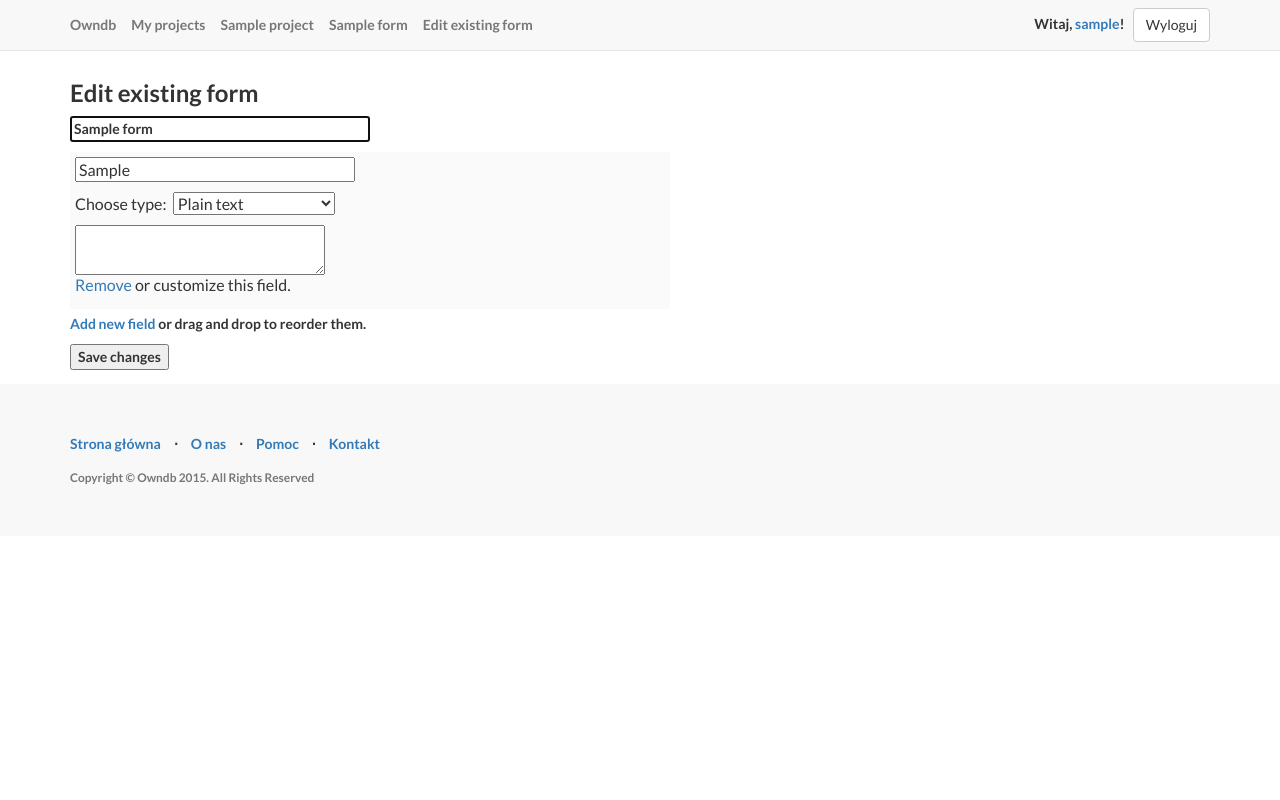
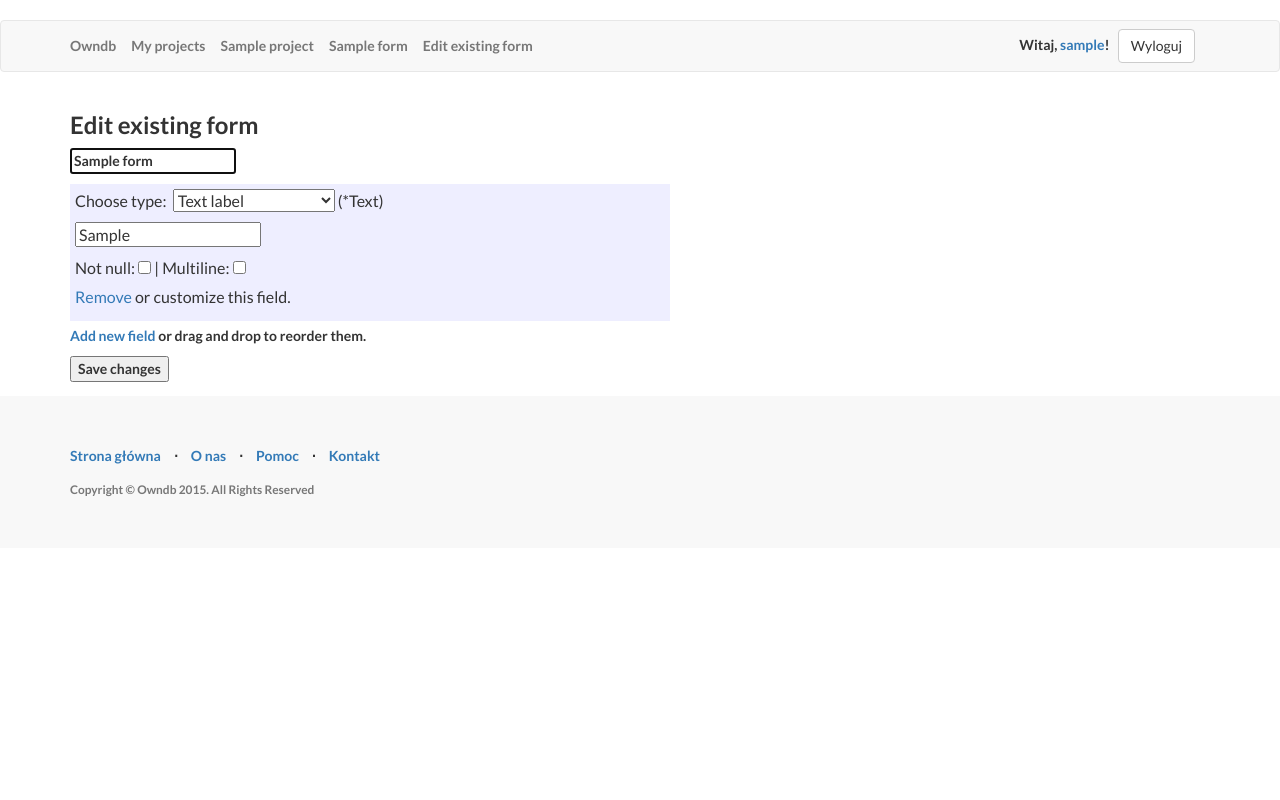
Before and after one commit to kmarud/owndb, a Django app: page /store/1/1/edit in a window 1280 px wide. Run offline with Django 3.2, Linux system fonts and the light colour scheme; a user stored in the database is signed in; data comes from the database, SQL or seed files in the repository; tables that the repository leaves empty hold one stand-in row (values such as "Sample post"); some libraries are stand-ins or nearby versions.

Commit message:
Improvements.

```diff
--- a/static/css/owndb-1.0.css
+++ b/static/css/owndb-1.0.css
@@ -2,18 +2,6 @@
  * Owndb additional css file.
  *
  */
-
-body {
-	padding-top: 40px;
-}
-
-input#form_name {
-	width:300px;
-}
-
-input.field_name {
-	width:280px;
-}
 
 table#fields_wrapper, table#fields_render {
 	border-bottom:10px;
@@ -21,13 +9,13 @@ table#fields_wrapper, table#fields_render {
 }
 
 td.field_cell, td.field_render {
-	background-color:#fafafa;
+	background-color:#eef;
 	padding:5px;
 	border-bottom:5px solid #fff;
 	width:600px;
 }
 
-#add_field, .remove_field, .add_option, .add_checkbox, .remove_option {
+#add_field, .remove_field, .add_choice, .add_checkbox, .remove_option {
 	cursor:pointer;
 }
 
@@ -48,3 +36,9 @@ ul.options_block {
 	left:0px;
 	z-index:2000;
 }
+
+p.textlabel {
+	font-size:18px;
+	padding-top:10px;
+	color:#789"
+}
--- a/static/js/owndb-1.0.js
+++ b/static/js/owndb-1.0.js
@@ -3,35 +3,24 @@
  *
  */
 
-var text_settings = '\
-	<p>Not null: <input class="notnull" type="checkbox" /> | Multiline: <input class="multiline" type="checkbox" /></p>';
+var field_name = '<p><input class="field_name" type="text" placeholder=" set field name" required /></p>';
+var field_name_label = '<p><input class="field_name" type="hidden" value="label" /></p>';
 
-var number_settings = '\
-	<p>Not null: <input class="notnull" type="checkbox" /> | Natural values: <input class="natural" type="checkbox" /></p>'
-
-var choice_settings = '\
-	<p><a class="add_option">Add option</a></p>\
-	<ul class="options_block"></ul>';
-
-var checkbox_settings = '\
-	<p><a class="add_checkbox">Add option</a></p>\
-	<ul class="options_block"></ul>';
-
-var picture_settings = '<p><input class="picture" type="file" accept=".png,.gif,.jpg,.jpeg" /></p>';
-var file_settings = '<p><input class="file" type="file" /></p>';
-var connection_settings = '\
-	<p>Select form and field:&nbsp;\
-		<select class="connection_form"></select>&nbsp;\
-		<select class="connection_field"></select>\
-	</p>';
-var labeltext_settings = '<p><input class="label_text" type="text" placeholder=" set label text" /></p>';
-var labelimage_settings = '<p><input class="label_image" type="file" accept=".png,.gif,.jpg,.jpeg" /></p>';
+var text_settings = field_name + '<p>Not null: <input class="notnull" type="checkbox" /> | Multiline: <input class="multiline" type="checkbox" /></p>';
+var number_settings = field_name + '<p>Not null: <input class="notnull" type="checkbox" /> | Natural values: <input class="natural" type="checkbox" /></p>'
+var choice_settings = field_name + '<p><a class="add_choice">Add option</a></p><ul class="options_block"></ul>';
+var checkbox_settings = field_name + '<p><a class="add_checkbox">Add option</a></p><ul class="options_block"></ul>';
+var image_settings = field_name + '<p><input class="image" type="file" accept=".png,.gif,.jpg,.jpeg" /></p>';
+var file_settings = field_name + '<p><input class="file" type="file" /></p>';
+var connection_settings = field_name + '<p>Select form and field:&nbsp;<select class="connection_form"></select>&nbsp;<select class="connection_field"></select></p>';
+var labeltext_settings = field_name_label + '<p><input class="label_text" type="text" placeholder=" set text" /></p>';
+var labelimage_settings = field_name_label + '<p><input class="label_image" type="file" accept=".png,.gif,.jpg,.jpeg" /></p>';
 
 var choice_item = '\
 	<li>\
 		<span>\
 			<input type="radio" name="r" tabindex="-1" />&nbsp;\
-			<input class="radio_field" type="text" placeholder=" set option name" />\
+			<input class="option_item" type="text" placeholder=" option text" />\
 			<a class="remove_option">Remove</a>\
 		</span>\
 	</li>';
@@ -40,7 +29,7 @@ var checkbox_item = '\
 	<li>\
 		<span>\
 			<input type="checkbox" tabindex="-1" />&nbsp;\
-			<input class="radio_field" type="text" placeholder=" set option name" />\
+			<input class="option_item" type="text" placeholder=" option text" />\
 			<a class="remove_option">Remove</a>\
 		</span>\
 	</li>';
@@ -48,30 +37,29 @@ var checkbox_item = '\
 var field = '\
 	<tr class="field_row">\
 		<td class="field_cell">\
-			<p>\
-				<input class="field_name" type="text" placeholder=" field name" required />\
-			</p>\
 			<div class="field_settings">\
 				<p>Choose type:&nbsp;\
 					<select class="field_type">\
+						<option value="LabelText">Text label</option>\
+						<option value="LabelImage">Image label</option>\
 						<option value="Text">Plain text</option>\
 						<option value="Number">Number</option>\
 						<option value="Choice">Choice (single)</option>\
 						<option value="Checkbox">Checkbox (multiple)</option>\
-						<option value="Picture">Picture</option>\
-						<option value="File">File upload</option>\
+						<option value="Image">Image</option>\
+						<option value="File">File</option>\
 						<option value="Connection">Connection</option>\
-						<option value="LabelText">Text label</option>\
-						<option value="LabelImage">Image label</option>\
 					</select>\
 				</p>\
-				' + text_settings + '\
+				' + labeltext_settings + '\
 			</div>\
 			<p>\
 				<a class="remove_field">Remove</a> or customize this field.\
 			</p>\
 		</td>\
 	</tr>';
+
+var error = "Some error occured while sending data. Try again later.";
 
 var redirect = false;
 
@@ -84,13 +72,14 @@ $(function() {
 		$("#loading").hide();
 	});
 
+	//prevent redirection
     $(window).bind('beforeunload', function () {
         if ($(".field_cell").length > 0 && !redirect)
             return 'Unsaved data will be lost! Are you sure?';
     });
 
     //prevent accidental enter
-    $('#edit_form, #add_form, #add_forminstance').bind('keypress keydown keyup', function (e) {
+    $('#add_form, #edit_form, #add_forminstance').bind('keypress keydown keyup', function (e) {
         if (e.keyCode == 13) { e.preventDefault(); }
     });
 
@@ -116,7 +105,7 @@ $(function() {
     });
 
     //insert choice item
-    $($wrapper).on("click", ".add_option", function () {
+    $($wrapper).on("click", ".add_choice", function () {
         $(this).parent().siblings(".options_block").append(choice_item);
     });
 
@@ -152,16 +141,14 @@ $(function() {
         }
     });
 
-	//change list of fields in connection settings
+	//change field list of form in connection settings
 	$($wrapper).on("change", ".connection_form", function () {
-
-		var token = $('input[name="csrfmiddlewaretoken"]').prop('value');
 
 		$.ajax({
 			url: $(this).attr('action'),
 			method: "POST",
 			data: {
-				'csrfmiddlewaretoken': token,
+				'csrfmiddlewaretoken': $('input[name="csrfmiddlewaretoken"]').prop('value'),
 				'connection': "field",
 				'form': $(".connection_form").find('option:selected').val()
 			}
@@ -169,7 +156,7 @@ $(function() {
 			$("#add_form, #edit_form").find(".connection_field").children().remove();
 			$("#add_form, #edit_form").find(".connection_field").append(data);
 		}).fail(function () {
-			alert("Some error occured while sending data. Try again later.");
+			alert(error);
 		});
 
     });
@@ -191,22 +178,20 @@ $(function() {
 			case "Checkbox":
                 settings = checkbox_settings;
                 break;
-			case "Picture":
-                settings = picture_settings;
+			case "Image":
+                settings = image_settings;
                 break;
 			case "File":
                 settings = file_settings;
                 break;
 			case "Connection":
 
-				var token = $('input[name="csrfmiddlewaretoken"]').prop('value');
-
 				$.ajax({
 					url: $(this).attr('action'),
 					method: "POST",
 					data: {
-						'csrfmiddlewaretoken': token,
-						'connection': "true"
+						'csrfmiddlewaretoken': $('input[name="csrfmiddlewaretoken"]').prop('value'),
+						'connection': "form"
 					}
 				}).done(function (data) {
 					$("#add_form, #edit_form").find(".connection_form").append(data);
@@ -228,15 +213,13 @@ $(function() {
     });
 
     //parse form and send
-    $("#add_form").submit(function (e) {
+    $("#add_form, #edit_form").submit(function (e) {
 		e.preventDefault();
 
 		var title = $("#form_name").val();
-
 		var field_names = [];
         var field_types = [];
 		var field_settings = [];
-
         var i = 0;
         $(".field_cell").each(function () {
 			field_names[i] = $(this).find(".field_name").val();
@@ -252,44 +235,43 @@ $(function() {
 					break;
 				case "Choice":
 				case "Checkbox":
-					var q = $(this).find(".radio_field").length;
-					field_settings[i] = q;
-					$(this).find(".radio_field").each(function () {
+					field_settings[i] = $(this).find(".option_item").length;
+					$(this).find(".option_item").each(function () {
 						field_settings[i] += ";"+$(this).val();
 					});
 					break;
-				case "Picture":
+				case "Image":
 				case "File":
-				case "LabelImage":
-					//url or foreign key of image model will be fine, but we have to send image meanwhile via different ajax request
-					field_settings[i] = "-;-";
+					field_settings[i] = "none";
 					break;
 				case "Connection":
-					//here will be foreign key of connection (as show at erd diagrams) but we'll do it in view, now send form and field ids.
-					field_settings[i] = "formid;fieldid;additionalsettings";
+					var formid = $(this).find(".connection_form").find('option:selected').val();
+					var fieldid = $(this).find(".connection_field").find('option:selected').val();
+					field_settings[i] = formid + ";" + fieldid;
 					break;
 				case "LabelText":
 					field_settings[i] = $(this).find(".label_text").val();
 					break;
+				case "LabelImage":
+					field_settings[i] = "primary_key_of_image_object";
+					break;
 				default:
-					field_settings[i] = "not supported";
+					field_settings[i] = "error";
 					break;
 			}
             i = i + 1;
         });
 
-		var token = $('input[name="csrfmiddlewaretoken"]').prop('value');
-
         $.ajax({
             url: $(this).attr('action'),
             method: "POST",
             data: {
-                'csrfmiddlewaretoken': token,
+                'csrfmiddlewaretoken': $('input[name="csrfmiddlewaretoken"]').prop('value'),
+				'connection': "false",
 				'title': title,
                 'names': field_names,
                 'types': field_types,
-				'settings': field_settings,
-				'connection': "false"
+				'settings': field_settings
             }
         }).done(function (data) {
             if (data == "OK") {
@@ -299,22 +281,27 @@ $(function() {
 				alert(data);
 			}
         }).fail(function () {
-            alert("Some error occured while sending data. Try again later.");
+            alert(error);
         });
     });
 
 	//parse form and send
-    $("#edit_form").submit(function (e) {
+    $("#add_forminstance").submit(function (e) {
 		e.preventDefault();
 
-		var token = $('input[name="csrfmiddlewaretoken"]').prop('value');
+		var field_contents = [];
+		var i = 0;
+        $(".field_cell").each(function () {
+			field_contents[i] = "answer";
+            i = i + 1;
+        });
 
         $.ajax({
             url: $(this).attr('action'),
             method: "POST",
             data: {
-                'csrfmiddlewaretoken': token,
-				'connection': "false"
+                'csrfmiddlewaretoken': $('input[name="csrfmiddlewaretoken"]').prop('value'),
+				'contents': field_contents
             }
         }).done(function (data) {
             if (data == "OK") {
@@ -324,31 +311,7 @@ $(function() {
 				alert(data);
 			}
         }).fail(function () {
-            alert("Some error occured while sending data. Try again later.");
-        });
-    });
-
-	//parse form and send
-    $("#add_forminstance").submit(function (e) {
-		e.preventDefault();
-
-		var token = $('input[name="csrfmiddlewaretoken"]').prop('value');
-
-        $.ajax({
-            url: $(this).attr('action'),
-            method: "POST",
-            data: {
-                'csrfmiddlewaretoken': token
-            }
-        }).done(function (data) {
-            if (data == "OK") {
-				redirect = true;
-				$(location).attr('href', $('input[name="after_process"]').prop('value'));
-			} else {
-				alert(data);
-			}
-        }).fail(function () {
-            alert("Some error occured while sending data. Try again later.");
+            alert(error);
         });
     });
 
--- a/store/fixtures/initial_data.json
+++ b/store/fixtures/initial_data.json
@@ -31,7 +31,7 @@
     "model": "store.type",
     "pk": 5,
     "fields": {
-      "name": "Picture"
+      "name": "Image"
     }
   },
   {
@@ -59,7 +59,7 @@
     "model": "store.type",
     "pk": 9,
     "fields": {
-      "name": "LabelPicture"
+      "name": "LabelImage"
     }
   }
 ]
--- a/store/views.py
+++ b/store/views.py
@@ -25,7 +25,6 @@ class LoggedInMixin(object):
 
 
 class FormAdd(LoggedInMixin,TemplateView):
-
     template_name = 'store/form_add.html'
 
     def get_context_data(self, **kwargs):
@@ -65,14 +64,12 @@ class FormAdd(LoggedInMixin,TemplateView):
             return HttpResponse("OK")
 
         elif (request.POST.get('connection') == "field"):
-            #fields of given form
             fields = ""
             for field in models.FormField.objects.filter(form=request.POST.get('form')):
                 fields += '<option value="' + str(field.pk) + '">' + field.caption + '</option>'
             return HttpResponse(fields)
 
         else:
-            #list of forms in project for connection field
             forms = ""
             for form in models.Form.objects.filter(project=self.kwargs['project']):
                 forms += '<option value="' + str(form.pk) + '">' + form.title + '</option>'
@@ -80,7 +77,6 @@ class FormAdd(LoggedInMixin,TemplateView):
 
 
 class FormEdit(LoggedInMixin,TemplateView):
-
     template_name = 'store/form_edit.html'
 
     def get_context_data(self, **kwargs):
@@ -95,18 +91,19 @@ class FormEdit(LoggedInMixin,TemplateView):
 
         if (request.POST.get('connection') == "false"):
 
+            #remove all old formfields and make new (simplest solution)
 
-            return HttpResponse("Not implemented yet.")
+            return HttpResponse("OK")
 
         elif (request.POST.get('connection') == "field"):
-            #fields of given form (but not the same as in formadd above because here active choice should be at first option)
+            #fields of form (active choice should be at first option)
             fields = ""
             for field in models.FormField.objects.filter(form=request.POST.get('form')):
                 fields += '<option value="' + str(field.pk) + '">' + field.caption + '</option>'
             return HttpResponse(fields)
 
         else:
-            #list of forms in project for connection field (but not the same as in formadd above because here active choice should be at first option)
+            #list of forms in project for connection field (active choice should be at first option)
             forms = ""
             for form in models.Form.objects.filter(project=self.kwargs['project']):
                 forms += '<option value="' + str(form.pk) + '">' + form.title + '</option>'
@@ -114,7 +111,6 @@ class FormEdit(LoggedInMixin,TemplateView):
 
 
 class FormInstanceAdd(LoggedInMixin, TemplateView):
-
     template_name = 'store/forminstance_add.html'
 
     def get_context_data(self, **kwargs):
@@ -134,8 +130,15 @@ class FormInstanceAdd(LoggedInMixin, TemplateView):
             )
         fi.save()
 
+        for field in models.FormField.objects.filter(form=self.kwargs['form']).order_by('position'):
+            data = models.DataText(
+                    formfield = field,
+                    forminstance = fi,
+                    data = "answer"
+                )
+            data.save();
+
         return HttpResponse("OK")
-
 
 
 class ProjectList(LoggedInMixin, ListView):
--- a/templates/base.html
+++ b/templates/base.html
@@ -37,7 +37,7 @@
 <body>
 
     <!-- Navigation -->
-    <nav class="navbar navbar-default navbar-fixed-top topnav" role="navigation">
+    <nav class="navbar navbar-default topnav" role="navigation">
         <div class="container topnav">
             <!-- Brand and toggle get grouped for better mobile display -->
             <div class="navbar-header">
--- a/templates/store/form_edit.html
+++ b/templates/store/form_edit.html
@@ -33,67 +33,70 @@
 						{% for field in fields %}
 						<tr class="field_row">
 							<td class="field_cell">
-								<p>
-									<input class="field_name" type="text" value="{{ field.caption }}" placeholder=" set form name" autofocus required />
-								</p>
 								<div class="field_settings">
-
-
-
-
-
 									<p>Choose type:&nbsp;
 										<select class="field_type">
+											<option value="LabelText">Text label</option>
+											<option value="LabelImage">Image label</option>
 											<option value="Text">Plain text</option>
 											<option value="Number">Number</option>
 											<option value="Choice">Choice (single)</option>
 											<option value="Checkbox">Checkbox (multiple)</option>
-											<option value="Picture">Picture</option>
-											<option value="File">File upload</option>
+											<option value="Image">Image</option>
+											<option value="File">File</option>
 											<option value="Connection">Connection</option>
-											<option value="LabelText">Text label</option>
-											<option value="LabelImage">Image label</option>
-										</select>
+										</select> (*{{ field.type.name }})
 									</p>
-
-
-
-
+									{% if field.type|stringformat:"s" == "LabelText" %}
+										<p><input class="field_name" type="hidden" value="label" /></p>
+									{% else %}
+										<p><input class="field_name" type="text" value="{{ field.caption }}" placeholder=" set field name" required /></p>
+									{% endif %}
 									{% if field.type|stringformat:"s" == "Text" %}
 										{% with field.settings|split_all:";" as options %}
-												{% if options.1|stringformat:"s" == "0" %}
-													<input type="text" style="width:250px" placeholder=" type some text" {% if options.0|stringformat:"s" == "1" %}required{% endif %} />
-												{% else %}
-													<textarea style="width:250px; height:50px" {% if options.0|stringformat:"s" == "1" %}required="required"{% endif %} ></textarea>
-												{% endif %}
+											<p>Not null: <input class="notnull" type="checkbox" {% if options.0|stringformat:"s" == "1" %}checked {% endif %}/> | Multiline: <input class="multiline" type="checkbox" {% if options.1|stringformat:"s" == "1" %}checked {% endif %}/></p>
 										{% endwith %}
 									{% elif field.type|stringformat:"s" == "Number" %}
-											<input type="number" min="0" max="100" style="width:150px" placeholder=" type number" />
+										{% with field.settings|split_all:";" as options %}
+											<p>Not null: <input class="notnull" type="checkbox" {% if options.0|stringformat:"s" == "1" %}checked {% endif %}/> | Natural values: <input class="natural" type="checkbox" {% if options.1|stringformat:"s" == "1" %}checked {% endif %}/></p>
+										{% endwith %}
 									{% elif field.type|stringformat:"s" == "Choice" %}
+										<p><a class="add_choice">Add option</a></p>
+										<ul class="options_block">
 										{% with field.settings|split_remove_first:";" as options %}
 											{% for option in options %}
-													<input type="radio" name="{{ field.pk }}" /> {{ option }}<br />
+											<li>
+												<span>
+													<input type="radio" name="{{ field.pk }}" tabindex="-1" />&nbsp;
+													<input class="option_item" type="text" value="{{ option }}" placeholder=" option text" />
+													<a class="remove_option">Remove</a>
+												</span>
+											</li>
 											{% endfor %}
 										{% endwith %}
+										</ul>
 									{% elif field.type|stringformat:"s" == "Checkbox" %}
+										<p><a class="add_checkbox">Add option</a></p>
+										<ul class="options_block">
 										{% with field.settings|split_remove_first:";" as options %}
 											{% for option in options %}
-													<input type="checkbox" name="{{ field.pk }}" /> {{ option }}<br />
+											<li>
+												<span>
+													<input type="checkbox" tabindex="-1" />&nbsp;
+													<input class="option_item" type="text" value="{{ option }}" placeholder=" option text" />
+													<a class="remove_option">Remove</a>
+												</span>
+											</li>
 											{% endfor %}
 										{% endwith %}
+										</ul>
 									{% elif field.type|stringformat:"s" == "LabelText" %}
-											<p style="font-size:18px; color:#789" >{{ field.settings }}</p>
-										{% elif field.type|stringformat:"s" == "LabelImage" %}
-											{{ field.settings }}
+										<p><input class="label_text" type="text" value="{{ field.settings }}" placeholder=" set text" /></p>
+									{% elif field.type|stringformat:"s" == "Connection" %}
+										<p>Select form and field:&nbsp;<select class="connection_form"></select>&nbsp;<select class="connection_field"></select></p>
 									{% else %}
-											<p>Not implemented yet.</p>
+										<p>{{ field.settings }}</p>
 									{% endif %}
-
-
-
-
-
-
 								</div>
 								<p>
 									<a class="remove_field">Remove</a> or customize this field.
```
Also changed, not shown: store/admin.py (+0 -21 lines), store/models.py (+24 -25 lines), templates/store/forminstance_add.html (+14 -10 lines), 1 other file. Lines whose indentation alone changed are shown as unchanged.
